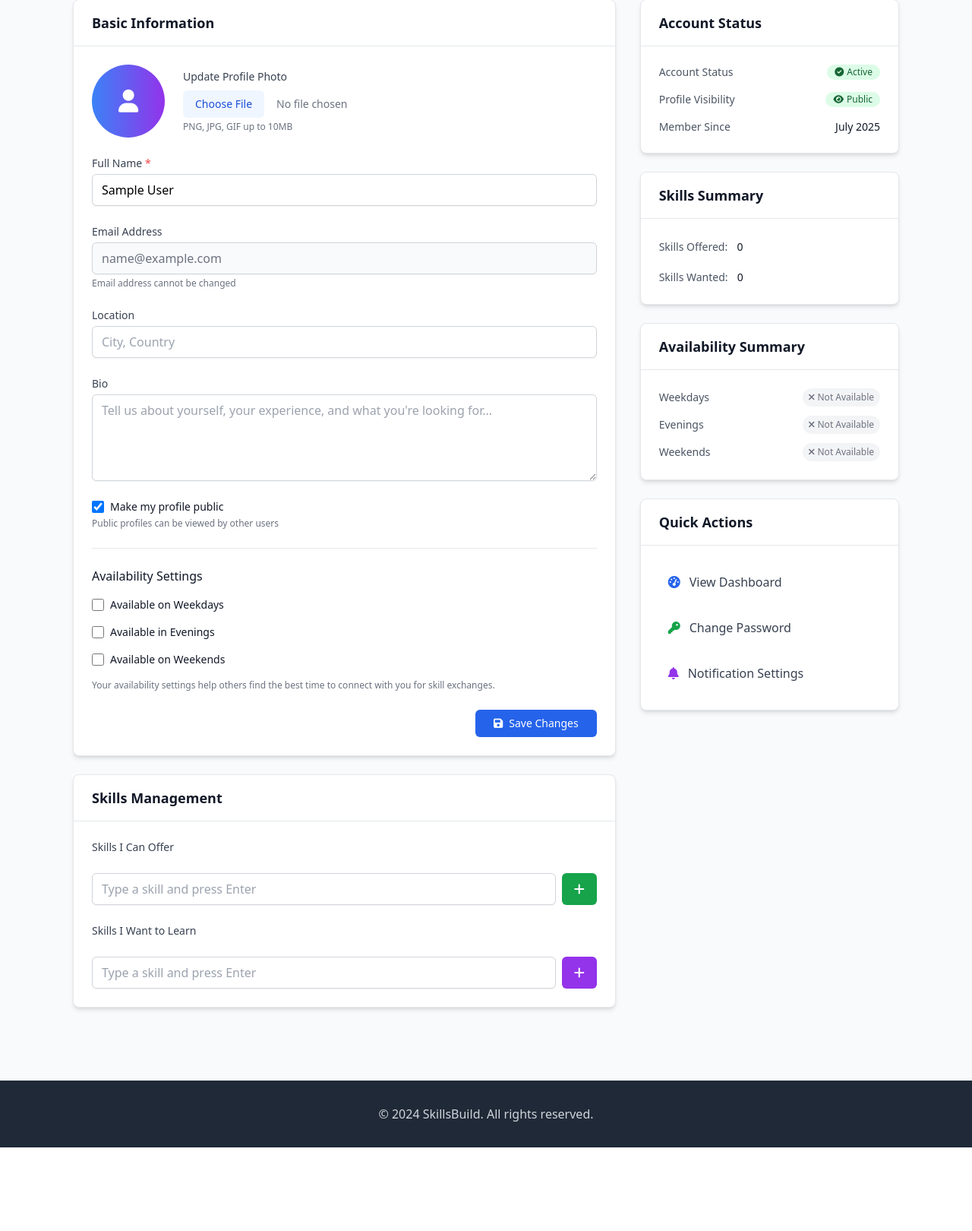
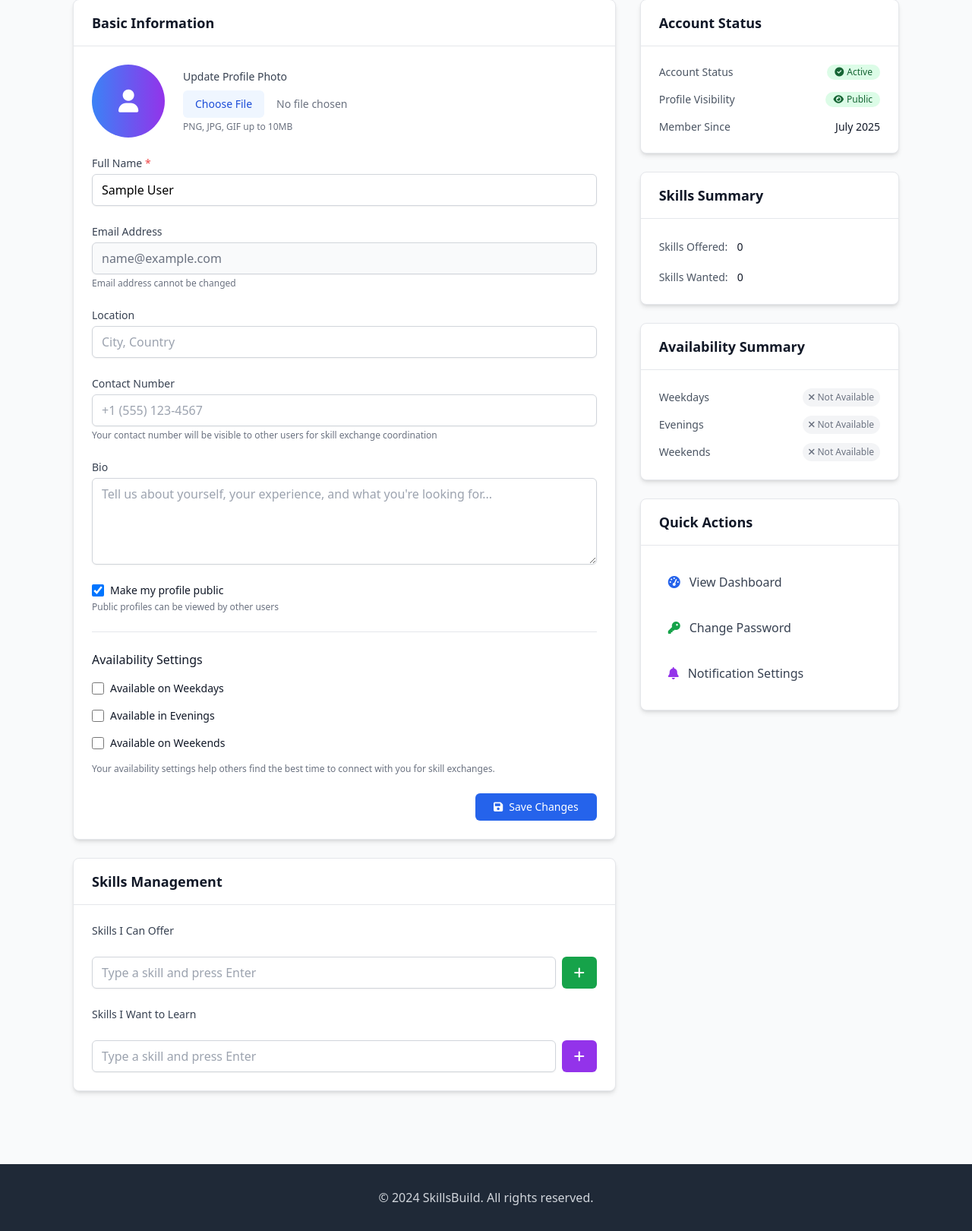
Before and after one commit to harshil-mistry/Odoo-SkilllsBuild, a Flask app: page /profile in a window 1280 px wide. Shown: the part 198-1818 px from the top of the page at 76% size. Before the commit the page ends 1708 px from the top, so only its background shows below. Run offline with Flask 3, Linux system fonts and the light colour scheme; the visitor is signed in with stand-in values (Sample User, id 1); data that the repository does not hold is empty; some libraries are stand-ins or nearby versions.

Commit message:
Contact details added

```diff
--- a/app.py
+++ b/app.py
@@ -86,6 +86,7 @@ class User(UserMixin, db.Model):
     profile_photo = db.Column(db.LargeBinary, nullable=True)  # Changed to BLOB
     profile_photo_type = db.Column(db.String(50), nullable=True)  # Store MIME type
     bio = db.Column(db.Text, nullable=True)
+    contact_number = db.Column(db.String(20), nullable=True)  # Contact number field
     is_public = db.Column(db.Boolean, default=True)
     created_at = db.Column(db.DateTime, default=datetime.utcnow)
     is_active = db.Column(db.Boolean, default=True)
@@ -257,6 +258,7 @@ def profile():
         name = request.form.get('name')
         location = request.form.get('location', '')
         bio = request.form.get('bio', '')
+        contact_number = request.form.get('contact_number', '')
         is_public = request.form.get('is_public') == 'on'
 
         # Availability
@@ -268,6 +270,7 @@ def profile():
             current_user.name = name
             current_user.location = location
             current_user.bio = bio
+            current_user.contact_number = contact_number
             current_user.is_public = is_public
             current_user.weekdays_available = weekdays_available
             current_user.evenings_available = evenings_available
--- a/setup_database.py
+++ b/setup_database.py
@@ -55,6 +55,7 @@ def create_database():
                 profile_photo LONGBLOB,
                 profile_photo_type VARCHAR(50),
                 bio TEXT,
+                contact_number VARCHAR(20),
                 is_public BOOLEAN DEFAULT TRUE,
                 weekdays_available BOOLEAN DEFAULT FALSE,
                 evenings_available BOOLEAN DEFAULT FALSE,
--- a/templates/profile.html
+++ b/templates/profile.html
@@ -69,6 +69,17 @@
                             <input type="text" id="location" name="location" value="{{ current_user.location or '' }}"
                                    class="mt-1 block w-full px-3 py-2 border border-gray-300 rounded-md shadow-sm focus:outline-none focus:ring-blue-500 focus:border-blue-500"
                                    placeholder="City, Country">
+                        </div>
+
+                        <!-- Contact Number -->
+                        <div>
+                            <label for="contact_number" class="block text-sm font-medium text-gray-700">
+                                Contact Number
+                            </label>
+                            <input type="tel" id="contact_number" name="contact_number" value="{{ current_user.contact_number or '' }}"
+                                   class="mt-1 block w-full px-3 py-2 border border-gray-300 rounded-md shadow-sm focus:outline-none focus:ring-blue-500 focus:border-blue-500"
+                                   placeholder="+1 (555) 123-4567">
+                            <p class="mt-1 text-xs text-gray-500">Your contact number will be visible to other users for skill exchange coordination</p>
                         </div>
 
                         <!-- Bio -->
```
Also changed, not shown: templates/user_profile.html (+10 -0 lines).
